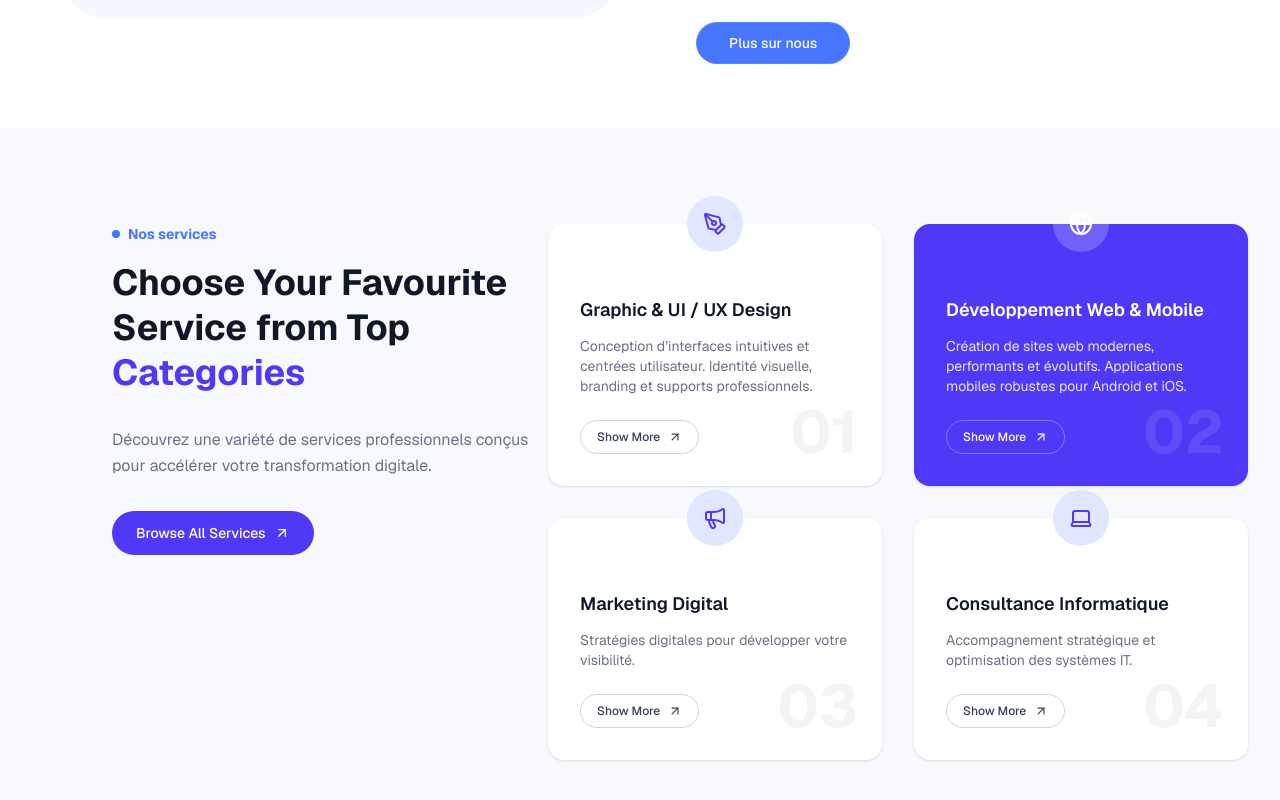
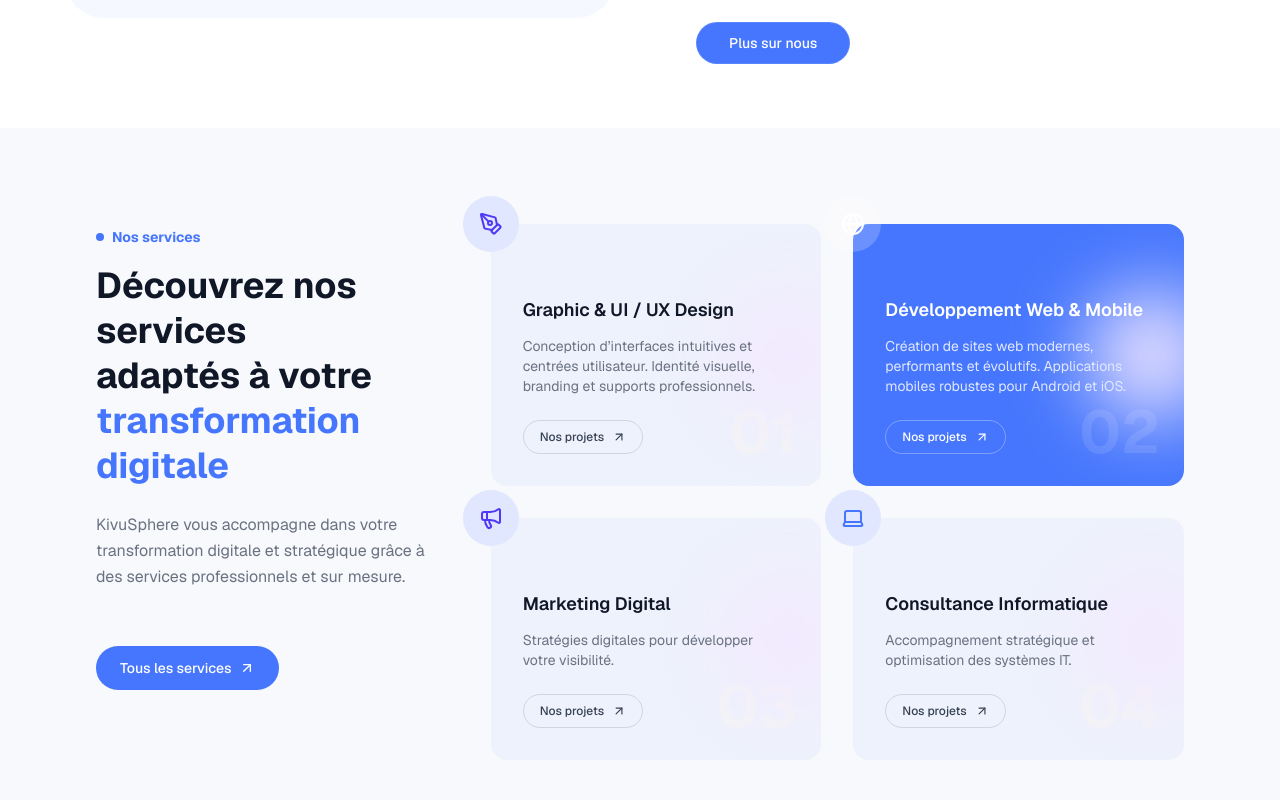
Before and after one commit to Rooy77/kivusphere, a Next.js app: page / in a window 1280 px wide. Shown: the part 1417-2217 px from the top of the page. Built offline with nearby package versions, Linux system fonts and the light colour scheme.

Commit message:
correction 1 section seervco

```diff
--- a/src/components/serviceSection.tsx
+++ b/src/components/serviceSection.tsx
@@ -39,80 +39,69 @@ const services: Service[] = [
     id: "04",
     title: "Consultance Informatique",
     description: "Accompagnement stratégique et optimisation des systèmes IT.",
-    icon: <Laptop className="h-6 w-6 text-indigo-600" />
+    icon: <Laptop className="h-6 w-6 text-[#4576FD]" />
   },
 ];
 
 export default function ServicesSection() {
   return (
-    <section className="bg-[#f8f9fc] px-8 py-24">
-      <div className="flex max-w-7xl mx-auto">
+    <section className="bg-[#f8f9fc] px-6 md:px-12 lg:px-24 py-16 md:py-24">
+      <div className="max-w-7xl mx-auto flex flex-col md:flex-row md:items-start md:gap-12">
 
         {/* HEADER */}
-        <div className="w-[80%] mb-16 ml-20 md:mb-24 space-y-6 md:space-y-8 text-center md:text-left">
+        <div className="w-full md:w-1/3 mb-12 md:mb-0 text-center md:text-left space-y-6">
           <div>
-            <span className="flex items-center w-auto font-bold  rounded-md text-sm mb-4 text-[#4576FD] gap-2">
-                <span className='h-2 w-2 bg-[#4576FD] rounded-full'></span>
-               Nos services
+            <span className="inline-flex items-center gap-2 font-bold rounded-md text-sm text-[#4576FD] mb-4">
+              <span className='h-2 w-2 bg-[#4576FD] rounded-full'></span>
+              Nos services
             </span>
 
-            <h2 className="text-4xl font-bold leading-tight text-gray-900">
-              Choose Your Favourite <br />
-              Service from Top{" "}
-              <span className="text-indigo-600">Categories</span>
+            <h2 className="text-3xl sm:text-4xl font-bold text-gray-900 leading-tight">
+              Découvrez nos services <br />
+              adaptés à votre <span className="text-[#4576FD]">transformation digitale</span>
             </h2>
           </div>
 
-          <div className="flex flex-col justify-between">
-            <p className="text-gray-500 max-w-md leading-relaxed">
-              Découvrez une variété de services professionnels conçus pour
-              accélérer votre transformation digitale.
-            </p>
+          <p className="text-gray-500 text-sm sm:text-base max-w-md leading-relaxed">
+            KivuSphere vous accompagne dans votre transformation digitale et stratégique grâce à des services professionnels et sur mesure.
+          </p>
 
-            <button className="mt-8 w-fit inline-flex items-center gap-2 rounded-full bg-indigo-600 px-6 py-3 text-sm font-medium text-white hover:bg-indigo-700 transition">
-              Browse All Services
-              <ArrowUpRight size={16} />
-            </button>
-          </div>
+          <button className="mt-6 sm:mt-8 w-fit mx-auto md:mx-0 inline-flex items-center gap-2 rounded-full bg-[#4576FD] px-6 py-3 text-sm font-medium text-white hover:bg-[#4576FD]/90 transition">
+            Tous les services
+            <ArrowUpRight size={16} />
+          </button>
         </div>
 
         {/* GRID */}
-        <div className="grid grid-cols-1 md:grid-cols-2 lg:grid-cols-2 gap-8">
+        <div className="w-full md:w-2/3 grid grid-cols-1 sm:grid-cols-2 gap-8">
           {services.map(service => (
             <div
               key={service.id}
-              className={`relative rounded-2xl p-8 shadow-sm overflow-visible ${
+              className={`relative rounded-2xl p-6 sm:p-8 overflow-visible ${
                 service.featured
-                  ? "bg-indigo-600 text-white"
-                  : "bg-white text-gray-900"
-              }`}
+                  ? "bg-[#4576FD] text-white"
+                  : "bg-[#4576FD]/5 text-gray-900"
+              } `}
             >
-              {/* ICON FLOAT DEVANT LA CARTE */}
+              {/* ICON FLOAT TOUJOURS VISIBLE */}
               <div
-                className={`absolute -top-7 left-1/2 transform -translate-x-1/2 z-10 h-14 w-14 rounded-full flex items-center justify-center ${
-                  service.featured
-                    ? "bg-white/20"
-                    : "bg-indigo-100"
+                className={`absolute -top-7 -left-7 z-20 h-14 w-14 rounded-full flex items-center justify-center ${
+                  service.featured ? "bg-white/20" : "bg-indigo-100"
                 }`}
               >
                 {service.icon}
               </div>
 
               {/* CONTENT */}
-              <div className="pt-10 text-center md:text-left">
-                <h3 className="text-lg font-semibold mb-3">
-                  {service.title}
-                </h3>
+              <div className="pt-10 text-center sm:text-left relative z-10">
+                <h3 className="text-lg font-semibold mb-3">{service.title}</h3>
                 <p
                   className={`text-sm mb-6 ${
-                    service.featured
-                      ? "text-indigo-100"
-                      : "text-gray-500"
+                    service.featured ? "text-indigo-100" : "text-gray-500"
                   }`}
                 >
                   {service.description}
                 </p>
-
                 <button
                   className={`inline-flex items-center gap-2 rounded-full px-4 py-2 text-xs font-medium border transition ${
                     service.featured
@@ -120,21 +109,24 @@ export default function ServicesSection() {
                       : "border-gray-300 text-gray-700 hover:bg-gray-100"
                   }`}
                 >
-                  Show More
+                  Nos projets
                   <ArrowUpRight size={14} />
                 </button>
               </div>
 
               {/* BIG NUMBER */}
               <span
-                className={`absolute bottom-6 right-6 text-6xl font-bold select-none ${
-                  service.featured
-                    ? "text-white/10"
-                    : "text-gray-100"
+                className={`absolute bottom-6 right-6 text-5xl sm:text-6xl font-bold select-none ${
+                  service.featured ? "text-white/10" : "text-gray-100"
                 }`}
               >
                 {service.id}
               </span>
+
+              {/* BUBBLE EFFECT CONFINÉ DANS LA CARTE */}
+              <div className="absolute top-0 left-0 w-full h-full overflow-hidden">
+                <div className="absolute top-1/2 right-0 w-32 h-32 bg-purple-100 rounded-full blur-2xl translate-x-1/4 -translate-y-1/2"></div>
+              </div>
             </div>
           ))}
         </div>
```
